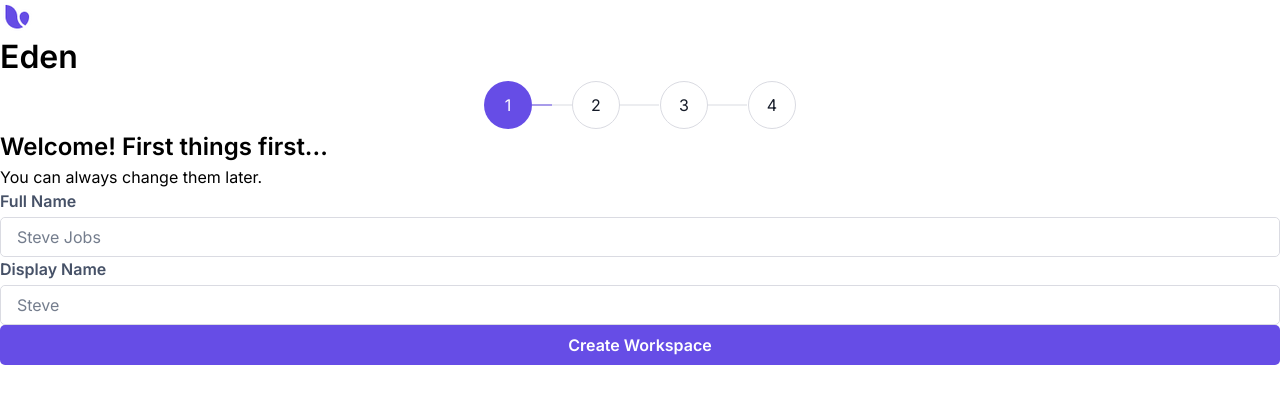
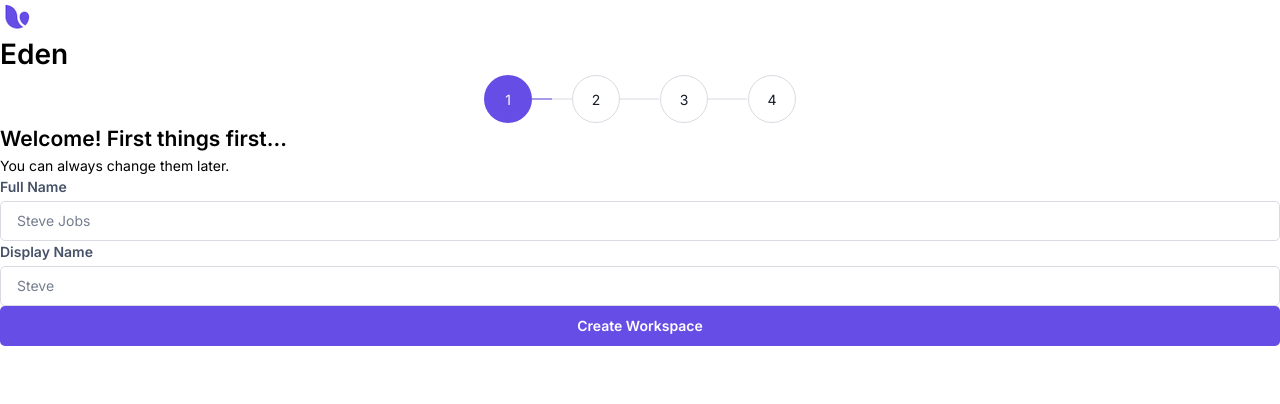
Before and after one commit to sruthi-98/react-user-onboarding, a React (Create React App) app: page / in a window 1280 px wide. Shown: the top 404 px of the page. Built offline with nearby package versions, Linux system fonts and the light colour scheme.

Commit message:
Add custom css variables for font size

```diff
--- a/src/css/main.css
+++ b/src/css/main.css
@@ -83,8 +83,19 @@ select {
   font-weight: 600;
 }
 
+:root {
+  --fs-400: 0.875rem;
+  --fs-500: 1.5rem;
+}
+@media (min-width: 40rem) {
+  :root {
+    --fs-600: 2rem;
+  }
+}
+
 body {
   font-family: Inter;
+  font-size: var(--fs-400);
 }
 
 .button {
--- a/src/scss/base/_typography.scss
+++ b/src/scss/base/_typography.scss
@@ -1,5 +1,15 @@
 @use "../abstracts/" as *;
+
+:root {
+  --fs-400: 0.875rem;
+  --fs-500: 1.5rem;
+
+  @include respond-to(small) {
+    --fs-600: 2rem;
+  }
+}
 
 body {
   font-family: $ff-primary;
+  font-size: var(--fs-400);
 }
```
